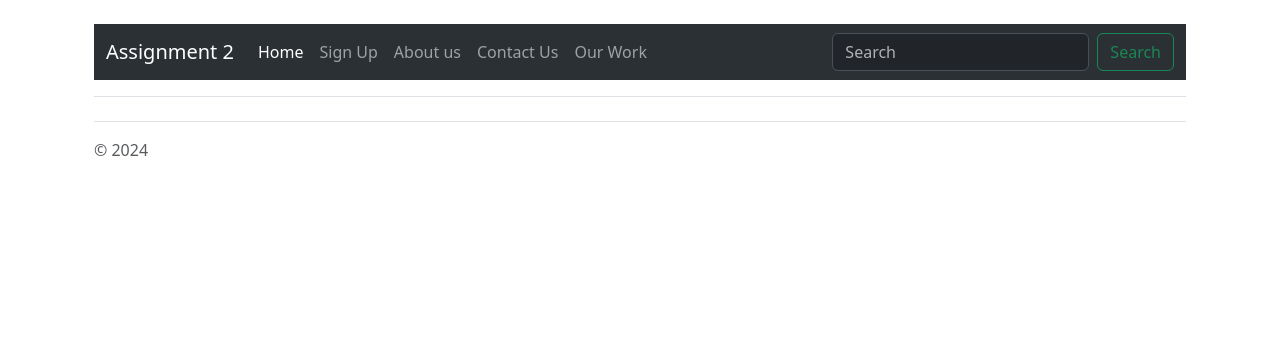
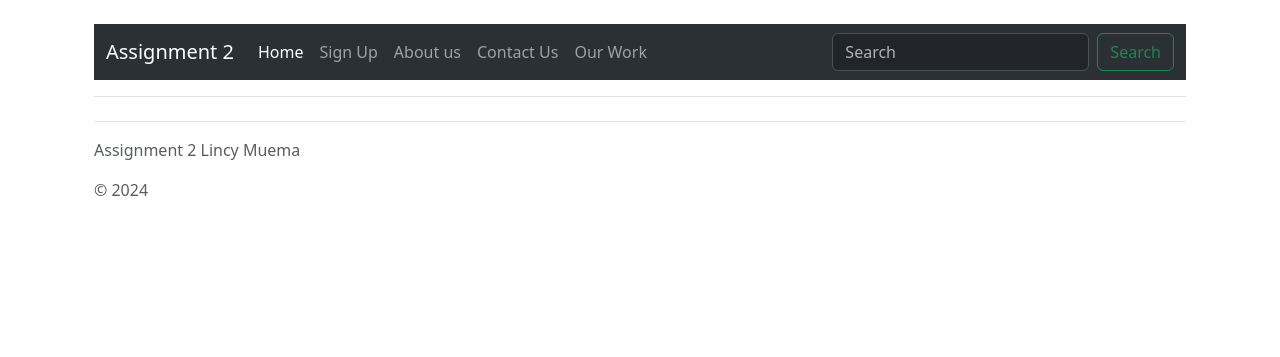
Before and after one commit to LincyMuema/Assignment_2, a PHP site: page / in a window 1280 px wide. Shown: the top 357 px of the page. Run offline with PHP 8.4, Linux system fonts and the light colour scheme.

Commit message:
editted footer

```diff
--- a/structure/layout.php
+++ b/structure/layout.php
@@ -18,7 +18,7 @@
         public function footer(){
             ?>
              <footer class="pt-3 mt-4 text-body-secondary border-top">
-                &copy; 2024
+                <p>Assignment 2 Lincy Muema </p> &copy; 2024
               </footer>
             </div>
           </main>
```
